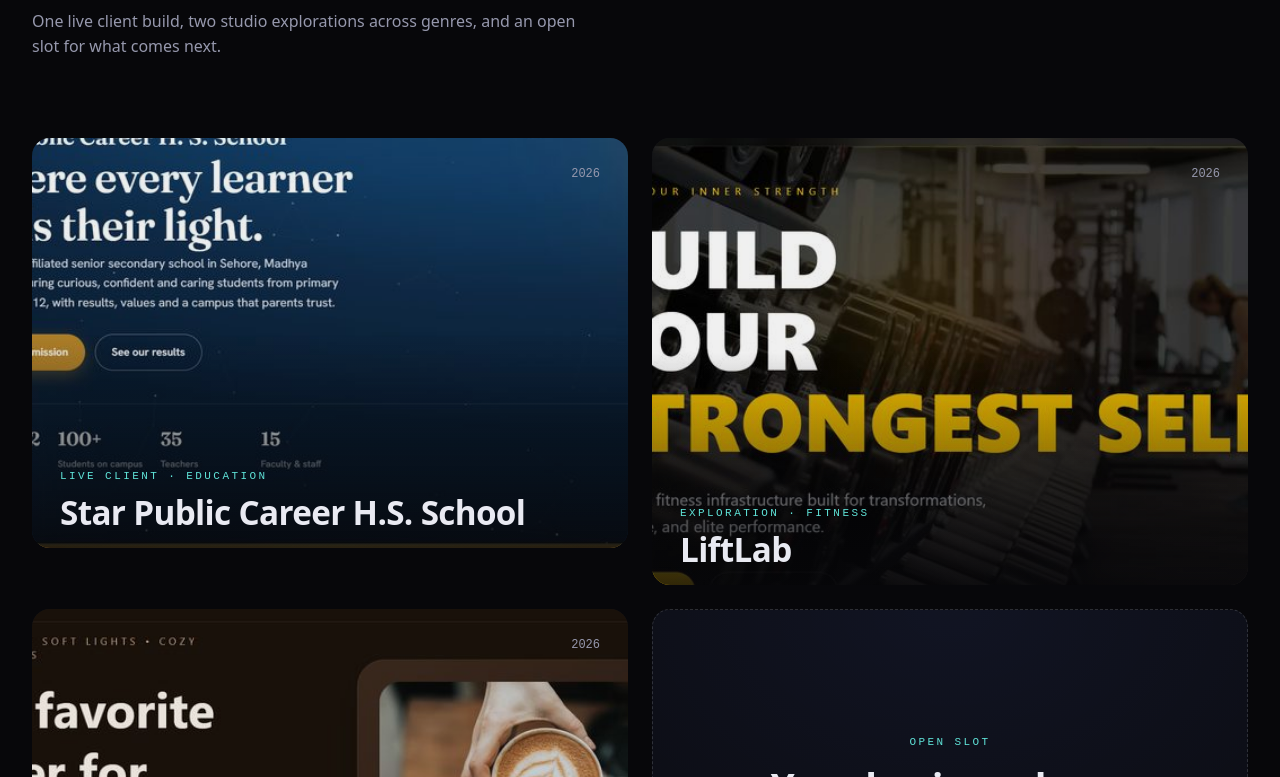
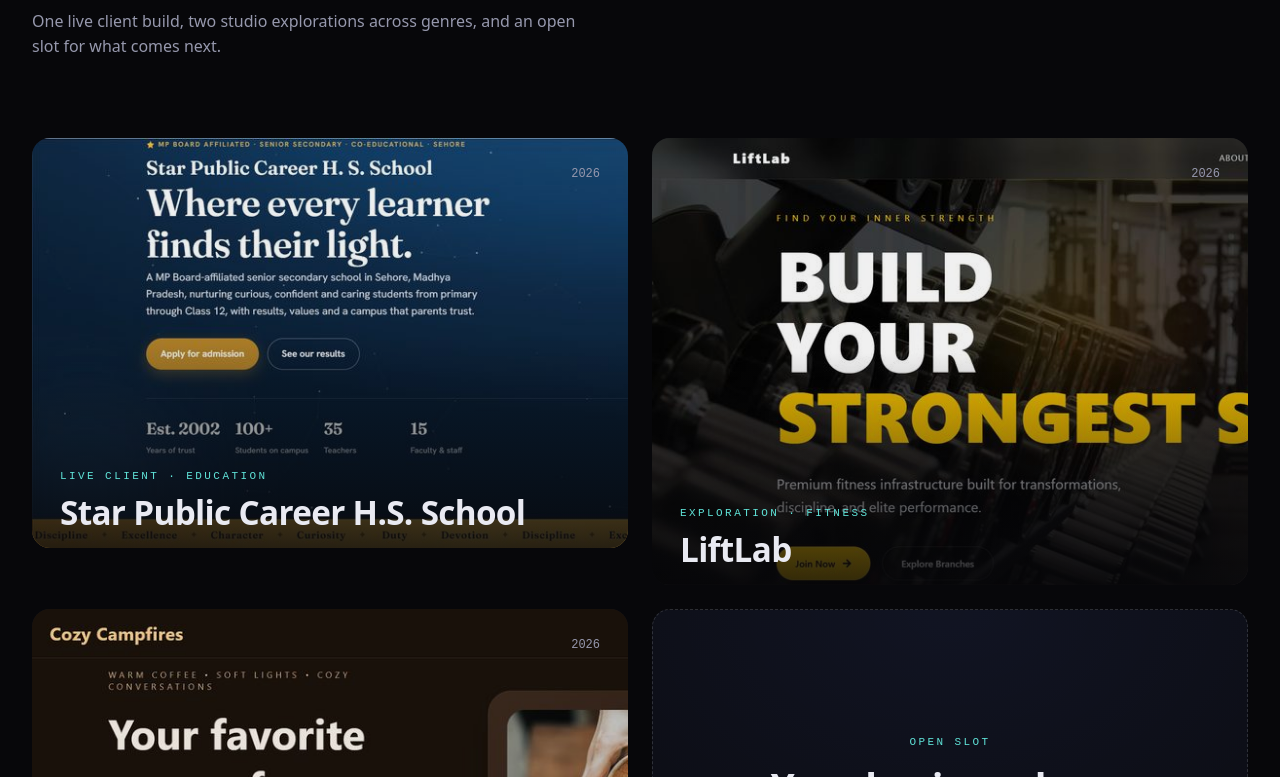
Before and after one commit to nazaaradigitalstudio/nazaara-digital-studio, a Next.js app: page / in a window 1280 px wide. Shown: the part 4063-4840 px from the top of the page. Built offline with nearby package versions, Linux system fonts and the light colour scheme; a web font is replaced by a local one.

Commit message:
Update Portfolio.tsx

```diff
--- a/src/components/sections/Portfolio.tsx
+++ b/src/components/sections/Portfolio.tsx
@@ -1,21 +1,17 @@
 "use client";
 
-import { useRef, useState } from "react";
+import { useState } from "react";
 import Image from "next/image";
-import { AnimatePresence, motion, useScroll, useTransform, useReducedMotion } from "framer-motion";
+import { AnimatePresence, motion, useReducedMotion } from "framer-motion";
 import { X, ArrowRight } from "lucide-react";
 import { WORK, type Work } from "@/lib/data";
 import { useStartProject } from "@/components/providers/StartProjectProvider";
 
 function Card({ work, onOpen, large }: { work: Work; onOpen: () => void; large: boolean }) {
   const reduce = useReducedMotion();
-  const ref = useRef<HTMLButtonElement>(null);
-  const { scrollYProgress } = useScroll({ target: ref, offset: ["start end", "end start"] });
-  const y = useTransform(scrollYProgress, [0, 1], reduce ? ["0%", "0%"] : ["-8%", "8%"]);
 
   return (
     <motion.button
-      ref={ref}
       onClick={onOpen}
       data-cursor="view"
       data-card
@@ -25,15 +21,15 @@
       transition={{ duration: 1, ease: [0.16, 1, 0.3, 1] }}
       className={`group relative block w-full overflow-hidden rounded-[18px] bg-ash text-left ${large ? "aspect-[16/11]" : "aspect-[4/3]"}`}
     >
-      <motion.div style={{ y }} className="absolute inset-[-8%]">
+      <div className="absolute inset-0">
         <Image
           src={work.img as string}
           alt={`${work.title} site`}
           fill
           sizes="(max-width:780px) 100vw, 50vw"
-          className="object-cover object-top brightness-[0.94] transition-[filter,transform] duration-700 group-hover:scale-105 group-hover:brightness-100"
+          className="object-cover object-left-top brightness-[0.94] transition-[filter,transform] duration-700 group-hover:scale-[1.04] group-hover:brightness-100"
         />
-      </motion.div>
+      </div>
       <div className="absolute inset-0 z-[1]" style={{ background: "linear-gradient(180deg,rgba(7,7,10,0) 48%,rgba(7,7,10,.82))" }} />
       <div className="absolute inset-x-0 bottom-0 z-[2] translate-y-2 p-7 transition-transform duration-500 group-hover:translate-y-0">
         <span className="font-mono text-[11px] uppercase tracking-[0.22em] text-cyan">{work.cat}</span>
@@ -101,7 +97,7 @@
         </button>
         {work.img && (
           <div className="relative h-[340px] overflow-hidden">
-            <Image src={work.img} alt={work.title} fill sizes="960px" className="object-cover object-top brightness-[0.85]" />
+            <Image src={work.img} alt={work.title} fill sizes="960px" className="object-cover object-left-top brightness-[0.9]" />
             <div className="absolute inset-0" style={{ background: "linear-gradient(180deg,transparent,rgba(11,12,17,.9))" }} />
           </div>
         )}
```
